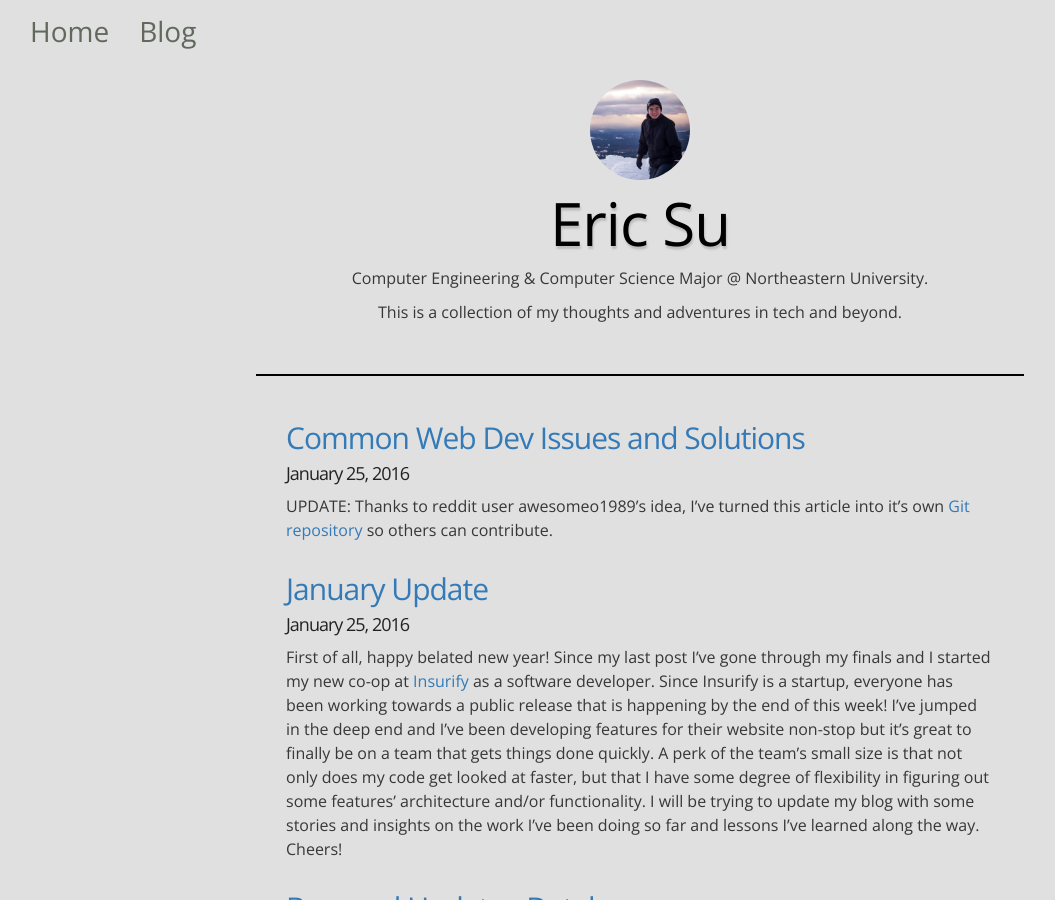
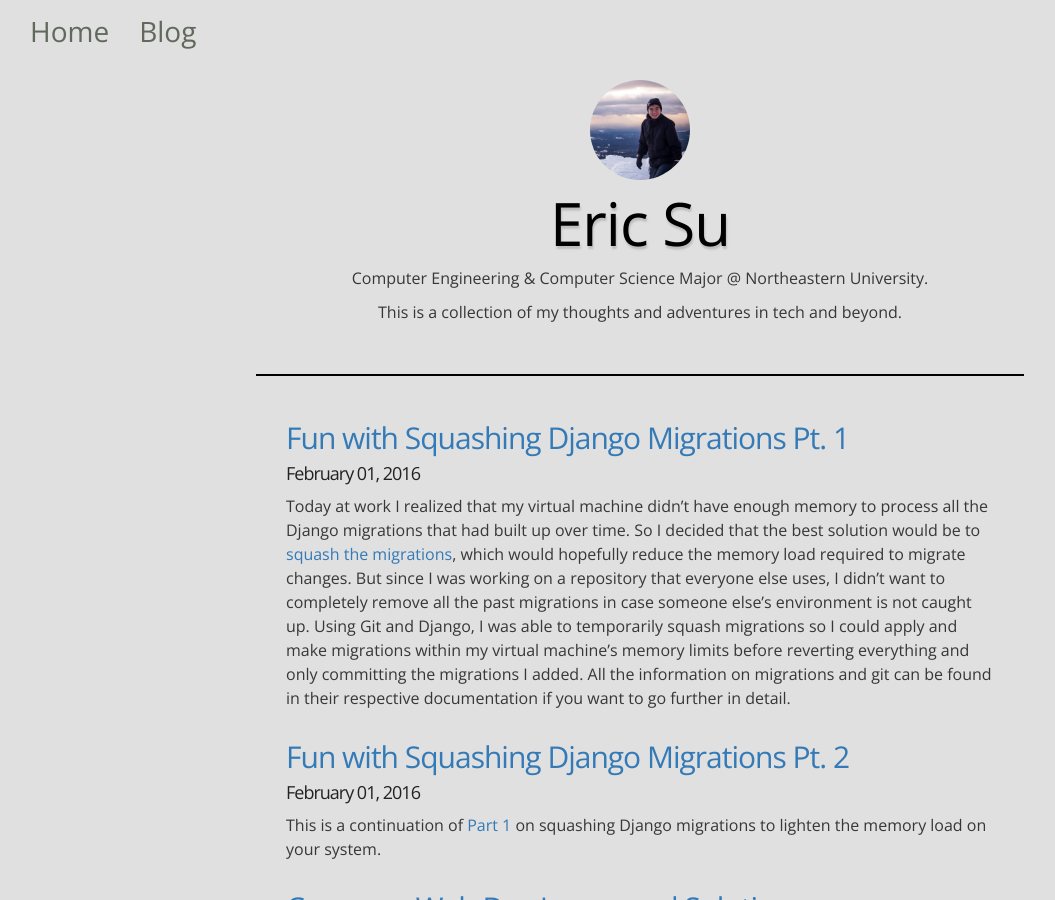
Before and after one commit to eric-cc-su/eric-cc-su.github.io, a Jekyll site: the page built from blog/index.html, in a window 1280 px wide and 900 px high. Shown: the whole window, without its empty margins (0-1055 px from the left). Built offline with Jekyll 4.4.1, drawn with Linux system fonts in a browser that asks for light colours; the list of posts is cut into pages by our own code; some of the changed text lies outside the part shown.

Commit message:
Django migrations post

```diff
--- a/_data/tags.yml
+++ b/_data/tags.yml
@@ -137,9 +137,6 @@
 - slug: database
   name: Database
 
-- slug: mysql
-  name: Mysql
-
 - slug: back-end
   name: Back end
 
@@ -152,5 +149,11 @@
 - slug: web-development
   name: Web development
 
-- slug: MySQL
-  name: Mysql
+- slug: mysql
+  name: MySQL
+
+- slug: migrations
+  name: Migrations
+
+- slug: git
+  name: Git
--- /dev/null
+++ b/_posts/2016-02-01-django-migrations-squashing-pt2.md
@@ -0,0 +1,49 @@
+---
+title: Fun with Squashing Django Migrations Pt. 2
+category: tech
+tags: [python, django, migrations, web-development, git]
+---
+
+This is a continuation of [Part 1]({% post_url 2016-02-01-django-migrations-squashing %}) on squashing
+Django migrations to lighten the memory load on your system.
+
+## Update Django's Migrations Table
+
+Now that you've consolidated all your past migrations into squashed migrations, you will need to
+update Django's migrations table to let Django know that you don't actually need
+to run the squashed migration since your database already exists.
+
+Using the `--fake` parameter for Django's `migrate` command, you can tell Django to skip a migration
+and label it as if it has already been applied. The syntax is as such:
+
+`python manage.py migrate --fake app_label migration_name`
+
+When this command is run, Django will mark all migrations from 0001 to `migration_name` as already
+executed. If you accidentally typed in a migration that was too far ahead, you can just call
+the command with an earlier migration and it will mark anything past that migration as
+undone.
+
+**IMPORTANT**: This is why you **SHOULD NOT** have squashed any migrations that have not already been migrated.
+If you have accidentally done so, your un-migrated changes will not be run unless you destroy
+your database and re-construct it with the squashed migration. BUT it is not too late as you can
+simply delete the squashed file and revert any dependencies that were changed to point to the squashed
+migration. If you have deleted your old migrations, read on to find out how to restore them with Git.
+
+## Do Your Work and Revert Once Done
+
+Once you have applied and made your migrations, you can use [Git](https://git-scm.com/) to revert
+your migrations to the way they were before.
+If you run `git status`, you will notice that all the migrations that you had deleted earlier will be listed
+as "deleted". Run `git reset HEAD .` to restore all the files you deleted and then run `git checkout -- .` to
+revert all changes made to existing files. If you created any migrations, they will not be affected since they are
+new files. Once you have reverted all old files you will be able to remove the squashed migration file,
+add any new migrations and commit them.
+
+Note that this is a very simple umbrella solution so you will need to verify that you did not define any
+custom dependencies or make any changes to existing files that you wanted to keep.
+
+## Well Done!
+
+By now you should have successfully squashed your migrations, run and made any new migrations,
+and reverted everything back before committing it to your repository! If I've missed something or
+if you have a more efficient method I'm all ears.
--- /dev/null
+++ b/_posts/2016-02-01-django-migrations-squashing.md
@@ -0,0 +1,113 @@
+---
+title: Fun with Squashing Django Migrations Pt. 1
+category: tech
+tags: [python, django, migrations, web-development, git]
+---
+
+Today at work I realized that my virtual machine didn't have enough memory to process all the Django migrations that
+had built up over time. So I decided that the best solution
+would be to [squash the migrations](https://docs.djangoproject.com/en/1.9/topics/migrations/#squashing-migrations),
+which would hopefully reduce the memory load required to migrate changes. But since I was working
+on a repository that everyone else uses, I didn't want to completely remove
+all the past migrations in case someone else's environment is not caught up. Using Git and Django,
+I was able to temporarily squash migrations so I could apply and make migrations within my virtual
+machine's memory limits before reverting everything and only committing the migrations I added. All
+the information on migrations and git can be found in their respective documentation if you want to
+go further in detail.
+
+## Squash
+
+Step one is to squash as many migrations as possible using the django command:
+
+`python manage.py squashmigrations app_label migration_name`
+
+Since my virtual machine has 1Gb of memory and I had no idea when the kernel would kill
+the process, I used some trial and error. You will need to specify the application name and the
+migration that you want to squash up until. If you had an app with the label "myApp" and you want
+to squash migrations 0001 to 0150 you will call:
+
+`python manage.py squashmigrations myApp 0150`
+
+However, if you have multiple migration files with the prefix 0150, you will need to explicitly state
+which migration to use:
+
+`python manage.py squashmigrations myApp 0150_auto_123456_1234`
+
+Where `0150_auto_123456_1234` is the file name of the migration.
+
+**IMPORTANT**: DO NOT include any migrations that have not already been migrated into your squash. Read further to learn why.
+
+It is important to note that Django **does not** delete your migrations for you, so once you squash
+your migrations you will be left with a new migration file with a name like `0001_squashed_0150_migration_name`
+which replaces all your migrations from 0001 to `0150_migration_name`.
+
+### Conflicts and Other Notes
+
+If you recieved an error concerning function definitions in a particular migration, it is important to note
+that Django with Python 2 will not support the definition of methods within the Migration class. So you will
+need to define any needed functions outside the Migration class.
+
+If you received a nonthreatening message from django concerning function definitions when you squashed your migrations,
+ this simply means that you need to redefine some functions in the squashed file.
+ In the new migration file you will find comments at the top of the file which specify the functions
+ that will need to taken from their original migration files and defined in the squashed file.
+ Copy the function definitions from the specified migrations, paste them in the squashed file,
+  and find each `RunPython()` call in the squashed file and remove the prefixes that
+ call the original migration files. For example, given files `0053_original_migration.py` and
+ `0001_squashed_0120_original.py`:
+
+    """
+    0053_original_migration.py
+    """
+
+    def function1():
+        foo
+        ...
+        bar
+
+    class Migration(migrations.Migration):
+        ...
+        ...
+
+
+`function1()` will need to be copied entirely from `0053_original_migration.py` and
+pasted into `0001_squashed_0120_original.py`:
+
+    """
+    0001_squashed_0120_original.py
+    """
+
+    def function1():
+        foo
+        ...
+        bar
+
+    class Migration(migrations.Migration):
+        ...
+        ...
+        RunPython(django.path.to.migrations.0053_original_migration.function1)
+                    |
+                    v
+        RunPython(function1)
+
+Notice that the line `RunPython...` has also been shortened to exclude the prefix of the original migration.
+
+## Replace Old Migrations
+
+In order to make Django ignore all old migrations that have been squashed into the new file, you will
+need to:
+
+1. Delete all old migrations that the squashed file replaces
+2. Replace dependencies on old migration files to use the new file instead:
+
+        class Migration(migrations.Migration):
+
+        dependencies = [
+            ('app_label', '0053_original_migration'),
+                            |
+                            v
+            ('app_label', '0001_squashed_0120_original'),
+        ]
+3. Remove the `replaces` attribute of the Migration class in the squashed migration file
+
+Read [Part 2]({% post_url 2016-02-01-django-migrations-squashing-pt2 %}) to learn how to use your squashed migrations
```
Also changed, not shown: _posts/2016-01-25-common-web-dev-issues.md (+1 -1 lines), blog/tag/git.md (added, +5 -0 lines), blog/tag/migrations.md (added, +5 -0 lines).
